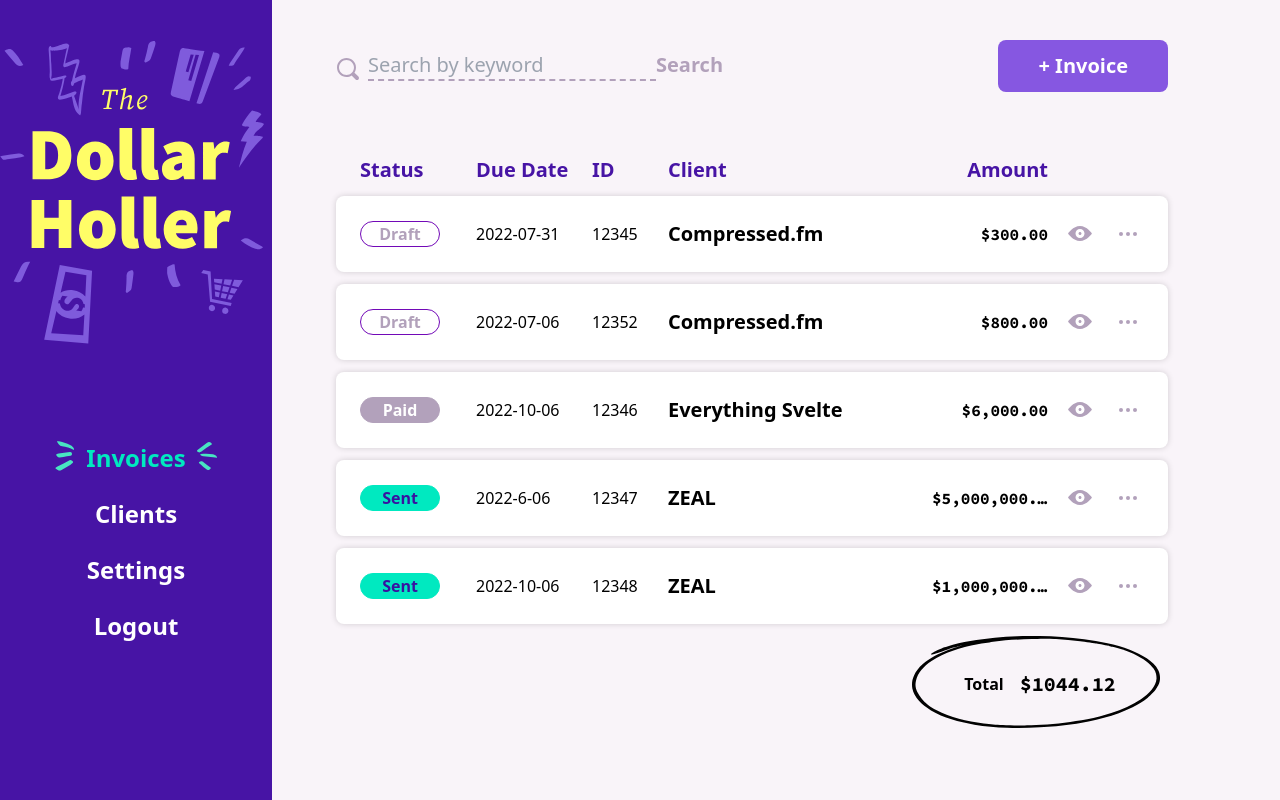
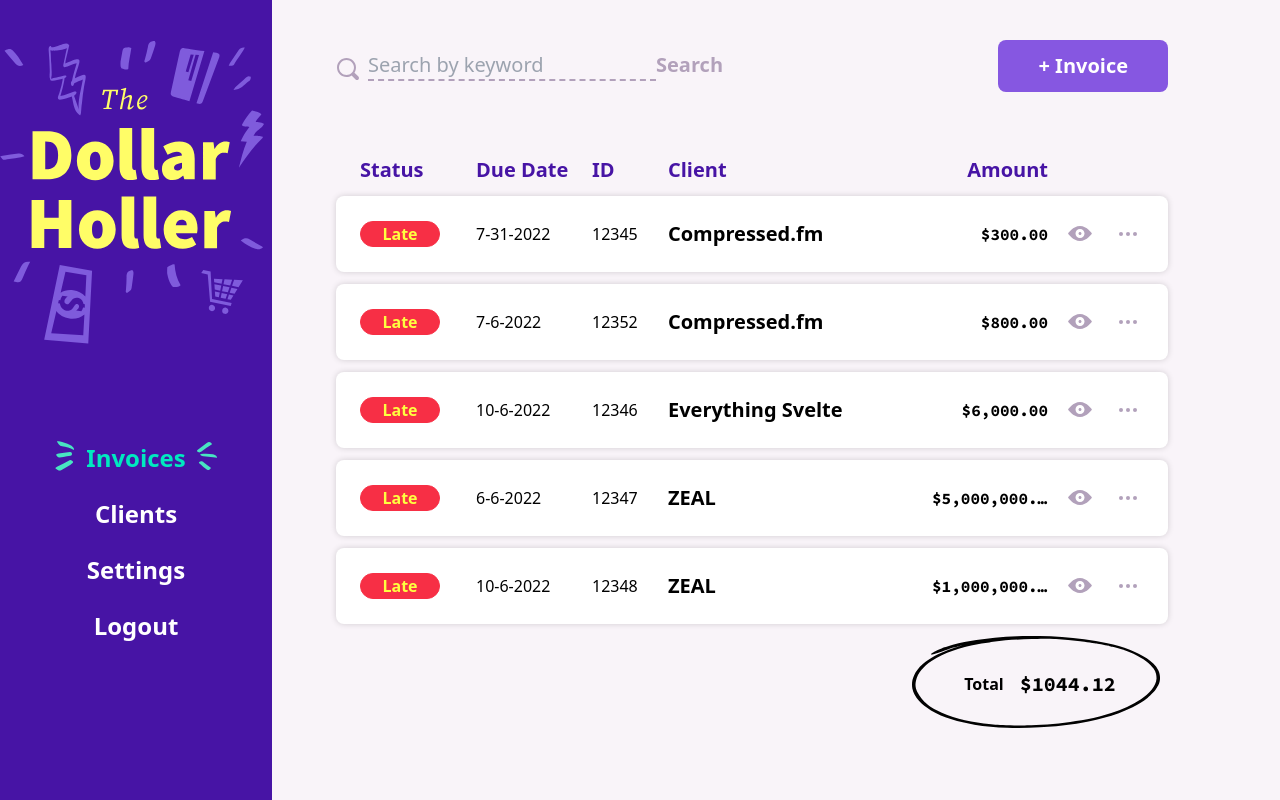
Before and after one commit to aschnitkey/dollarHoller, a SvelteKit app: page /invoices in a window 1280 px wide. Built offline with nearby package versions, Linux system fonts and the light colour scheme.

Commit message:
first 9 minutes

```diff
--- a/package.json
+++ b/package.json
@@ -30,5 +30,8 @@
 		"typescript": "^5.0.0",
 		"vite": "^4.4.2"
 	},
-	"type": "module"
+	"type": "module",
+	"dependencies": {
+		"date-fns": "^2.30.0"
+	}
 }
--- a/src/enums.ts
+++ b/src/enums.ts
@@ -1,7 +1,8 @@
 export enum InvoiceStatus {
 	draft = 'draft',
 	sent = 'sent',
-	paid = 'paid'
+	paid = 'paid',
+	late = 'late'
 }
 
 export enum ClitenStatus {
--- /dev/null
+++ b/src/lib/utils/dateHelpers.ts
@@ -0,0 +1,17 @@
+import { isBefore } from 'date-fns';
+
+export const splitDate = (inputDate: string): string[] => {
+	return inputDate.split('-');
+};
+
+export const convertDateFormat = (inputDate: string): string => {
+	const [year, month, day] = splitDate(inputDate);
+	return `${parseInt(month)}-${parseInt(day)}-${parseInt(year)}`;
+};
+
+export const isLate = (inputDate: string): boolean => {
+	const [year, month, day] = splitDate(inputDate);
+	const dueDate = new Date(parseInt(year), parseInt(month), parseInt(day));
+	const currentDate = new Date();
+	return isBefore(dueDate, currentDate);
+};
--- a/src/routes/(dashboard)/invoices/InvoiceRow.svelte
+++ b/src/routes/(dashboard)/invoices/InvoiceRow.svelte
@@ -2,6 +2,7 @@
 	import Tag from '$lib/components/Tag.svelte';
 	import Dots from '$lib/components/icon/Dots.svelte';
 	import View from '$lib/components/icon/View.svelte';
+	import { convertDateFormat, isLate } from '$lib/utils/dateHelpers';
 
 	import { numToCurrency, sumLineItems } from '$lib/utils/moneyHelpers';
 
@@ -12,8 +13,13 @@
 <div
 	class="items-center py-3 bg-white rounded-lg lg:py-6 invoice-table invoice-row shadow-tableRow"
 >
-	<div class="status"><Tag className={'ml-auto lg:ml-0'} label={invoice.invoiceStatus} /></div>
-	<div class="text-sm lg:text-base duedate">{invoice.dueDate}</div>
+	<div class="status">
+		<Tag
+			className={'ml-auto lg:ml-0'}
+			label={isLate(invoice.dueDate) ? 'late' : invoice.invoiceStatus}
+		/>
+	</div>
+	<div class="text-sm lg:text-base duedate">{convertDateFormat(invoice.dueDate)}</div>
 	<div class="text-sm lg:text-base invoicenumber">{invoice.invoiceNumber}</div>
 	<div class="font-bold truncate text- base lg:text-xl clientname whitespace-nowrap">
 		{invoice.client.name}
```
Also changed, not shown: 1 other file (tests, documents, lock files or other folders).
